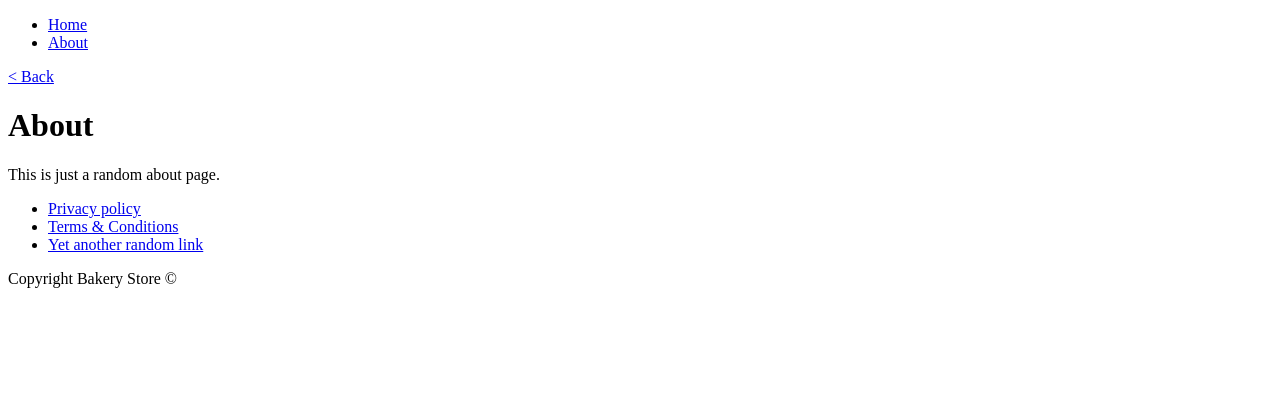
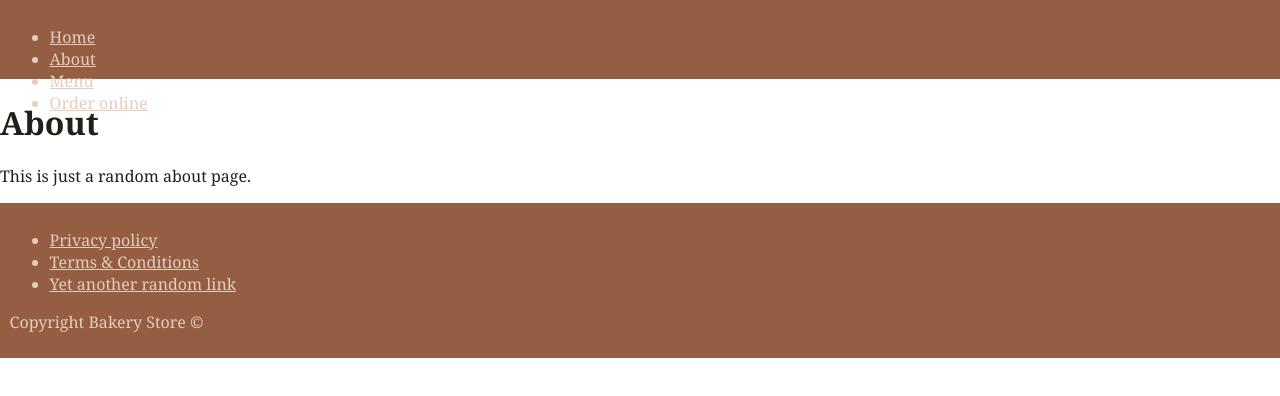
Before and after one commit to bekabad/my-full-stack-course, a plain HTML site: page about.html in a window 1280 px wide. Drawn offline with Linux system fonts and the light colour scheme.

Commit message:
css applied

```diff
--- a/about.html
+++ b/about.html
@@ -14,11 +14,10 @@
         <ul>
             <li><a href="index.html">Home</a></li>
             <li><a href="about.html">About</a></li>
+            <li><a href="/menu.html">Menu</a></li>
+            <li><a href="/order.html">Order online</a></li>
         </ul>
     </header>
-
-    <a href="/">
-        < Back</a>
 
     <h1>About</h1>
 
--- a/css/style.css
+++ b/css/style.css
@@ -0,0 +1,39 @@
+body {
+    padding: 0;
+    margin: 0;
+    font-family: Georgia, 'Times New Roman', Times, serif;
+    color: #1e2019;
+}
+a {
+    color: inherit;
+}
+
+header {
+    margin: 0;
+    padding: 0.6rem;
+    display: block;
+    width: 100%;
+    height: 60px;
+    background-color: #955e42;
+    color: #e6ccbe;
+}
+
+footer {
+    margin: 0;
+    padding: 0.6rem;
+    display: block;
+    width: 100%;
+    background-color: #955e42;
+    color: #e6ccbe;
+}
+
+.content-area {
+    width: 100%;
+}
+
+.content {
+    padding: 0.6rem;
+    max-width: 1000px;
+    margin: auto;
+    margin-bottom: 4rem;
+}
```
Also changed, not shown: index.html (+0 -2 lines). Lines whose indentation alone changed are shown as unchanged.
